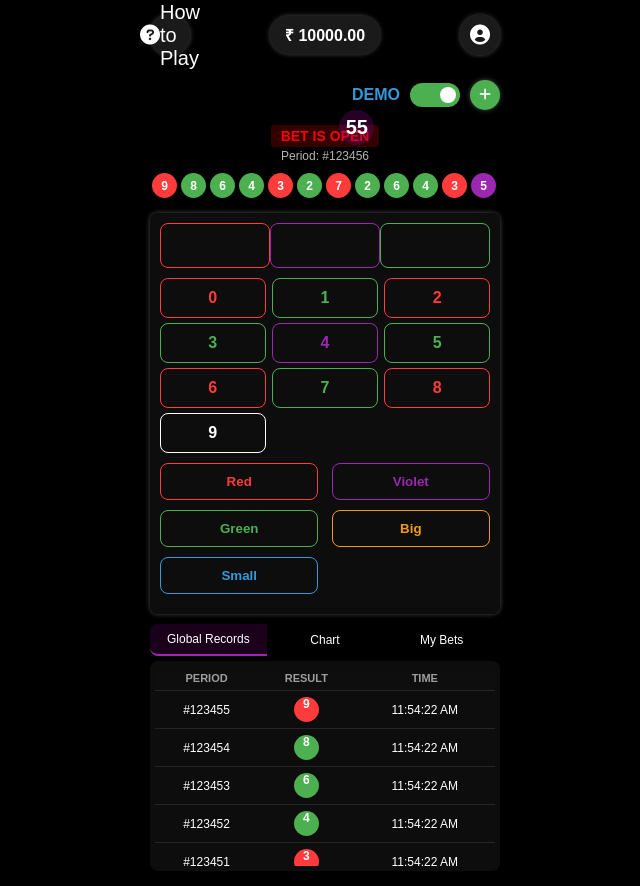
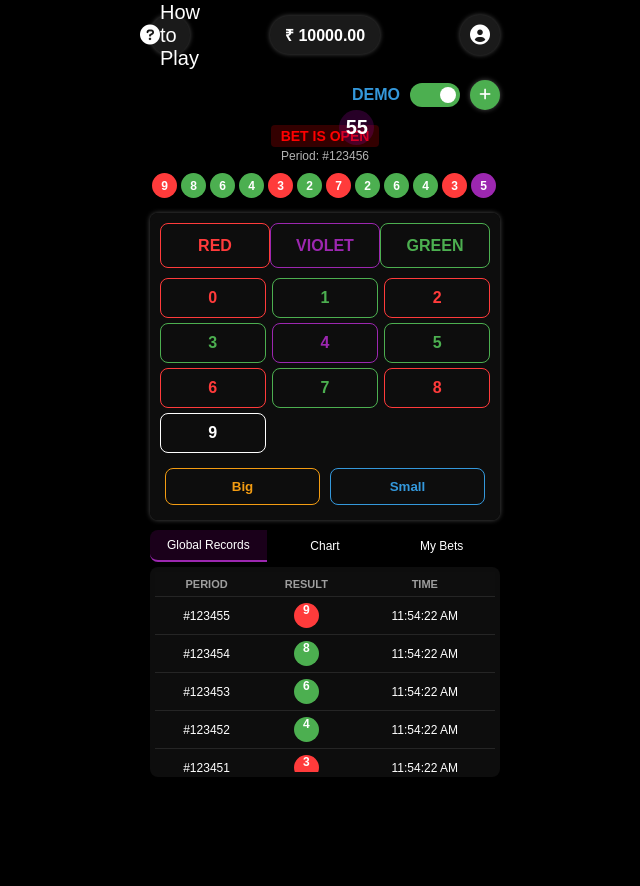
Before and after one commit to DESI-TECH/my-betting-app, a plain HTML site: page index.html in a window 1280 px wide. Shown: the whole page, without its empty margins (315-955 px from the left). After the commit the page ends 800 px from the top, so only its background shows below. Drawn offline with Linux system fonts and the light colour scheme.

Commit message:
Update styles and index files

```diff
--- a/index.html
+++ b/index.html
@@ -48,9 +48,9 @@
         <div class="game-section">
             <div class="color-balls">
                 <div class="color-row">
-                    <div class="color-ball red"></div>
-                    <div class="color-ball violet"></div>
-                    <div class="color-ball green"></div>
+                    <div class="color-ball red">Red</div>
+                    <div class="color-ball violet">Violet</div>
+                    <div class="color-ball green">Green</div>
                 </div>
                 <div class="number-row">
                     <div class="number-ball">0</div>
@@ -68,9 +68,6 @@
 
             <!-- Betting Options -->
             <div class="betting-options">
-                <button class="bet-btn red-btn">Red</button>
-                <button class="bet-btn violet-btn">Violet</button>
-                <button class="bet-btn green-btn">Green</button>
                 <button class="bet-btn big-btn">Big</button>
                 <button class="bet-btn small-btn">Small</button>
             </div>
--- a/styles.css
+++ b/styles.css
@@ -263,6 +263,8 @@ input:checked + .slider:before {
     background-color: transparent;
     cursor: pointer;
     transition: transform 0.2s, box-shadow 0.2s;
+    font-size: 16px;
+    text-transform: uppercase;
 }
 
 .color-ball:hover {
@@ -329,14 +331,14 @@ input:checked + .slider:before {
 .betting-options {
     display: flex;
     flex-wrap: wrap;
-    justify-content: space-between;
+    justify-content: center;
     margin-top: 10px;
 }
 
 .bet-btn {
-    width: 48%;
+    width: calc(50% - 10px);
     padding: 10px;
-    margin-bottom: 10px;
+    margin: 5px;
     border: 1px solid;
     border-radius: var(--border-radius);
     font-weight: bold;
```
